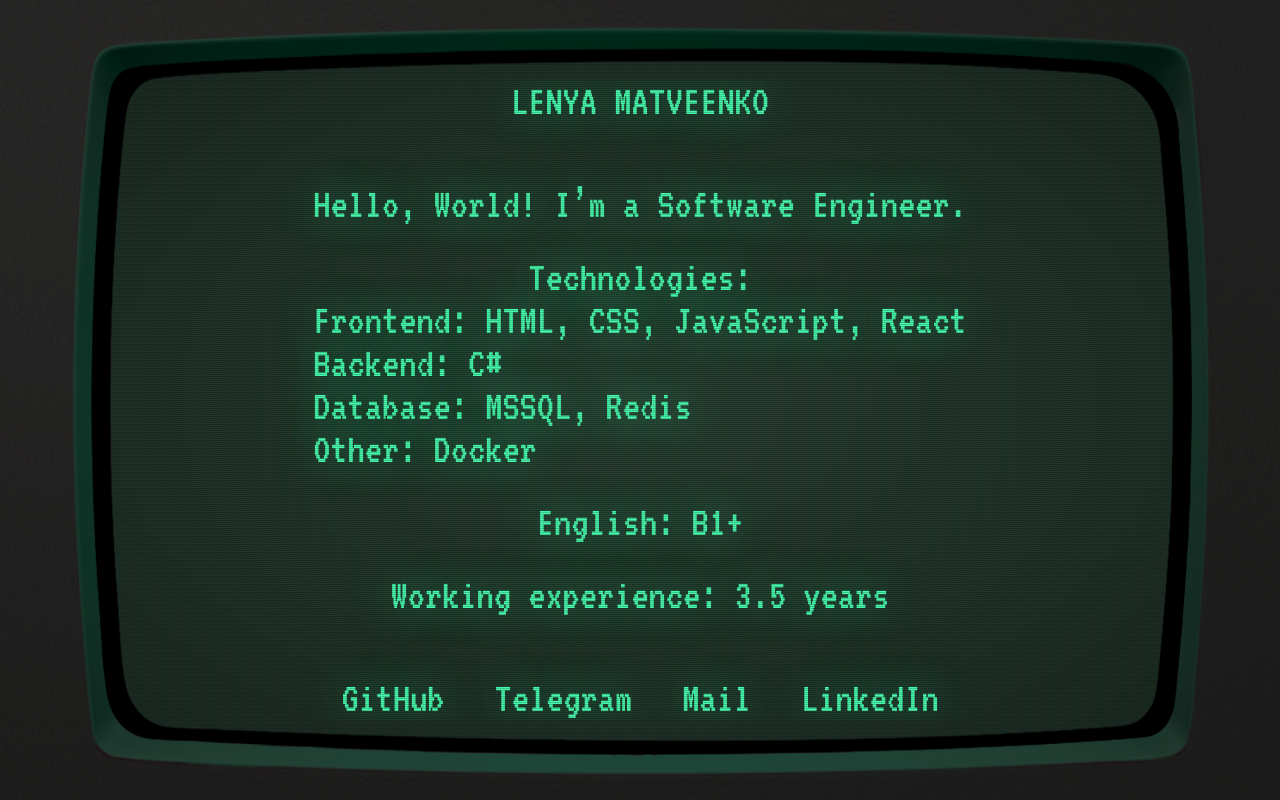
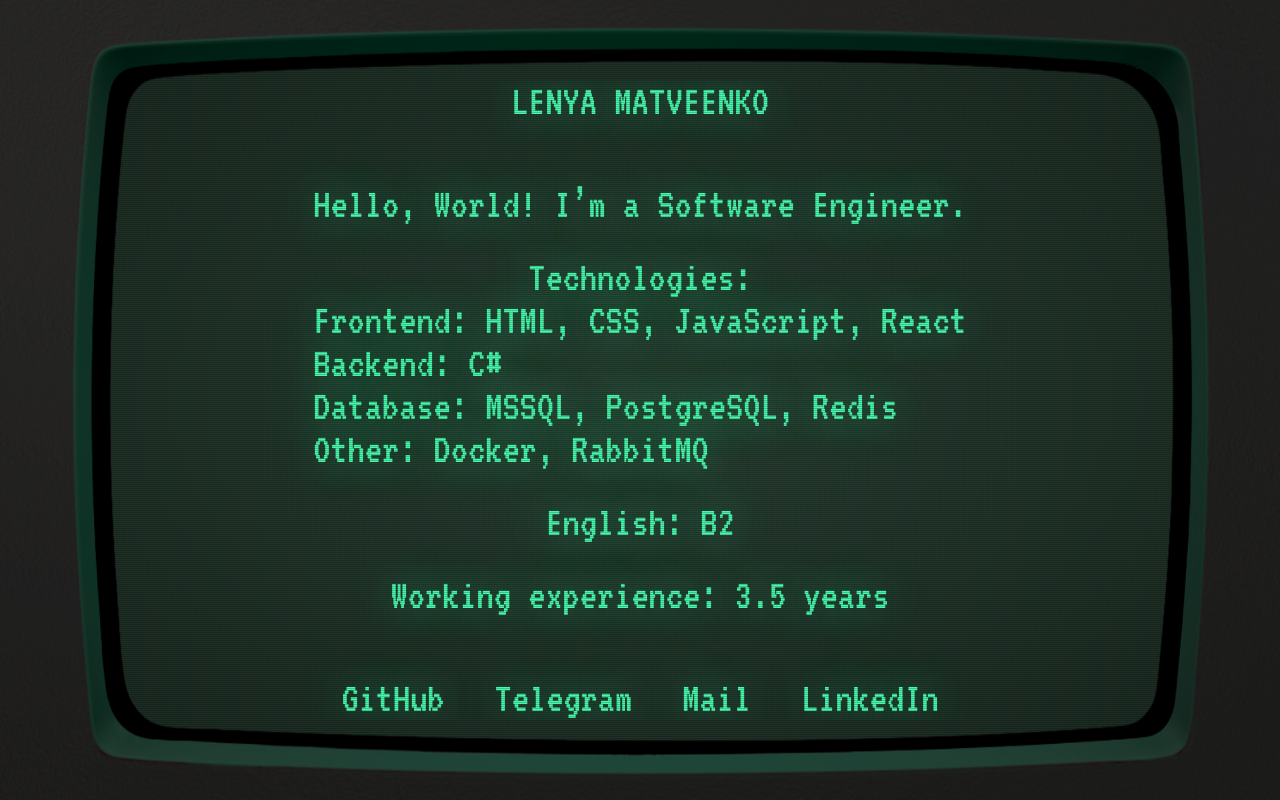
Before and after one commit to LeMa7/terminal-personal-website, a website: page src/index.html in a window 1280 px wide. Drawn offline with nearby package versions, Linux system fonts and the light colour scheme; files that its build step writes are made by us from their sources; files whose address does not match are found by name.

Commit message:
Added new technologies

```diff
--- a/src/index.html
+++ b/src/index.html
@@ -25,11 +25,11 @@
           <div>
             <div><span>Frontend: HTML, CSS, JavaScript, React</span></div>
             <div><span>Backend: C#</span></div>
-            <div><span>Database: MSSQL, Redis</span></div>
-            <div><span>Other: Docker</span></div>
+            <div><span>Database: MSSQL, PostgreSQL, Redis</span></div>
+            <div><span>Other: Docker, RabbitMQ</span></div>
           </div>
           <div class="info__title">
-            <span>English: B1+</span>
+            <span>English: B2</span>
           </div>
           <div class="info__title">
             <span>Working experience: 3.5 years</span>
```
